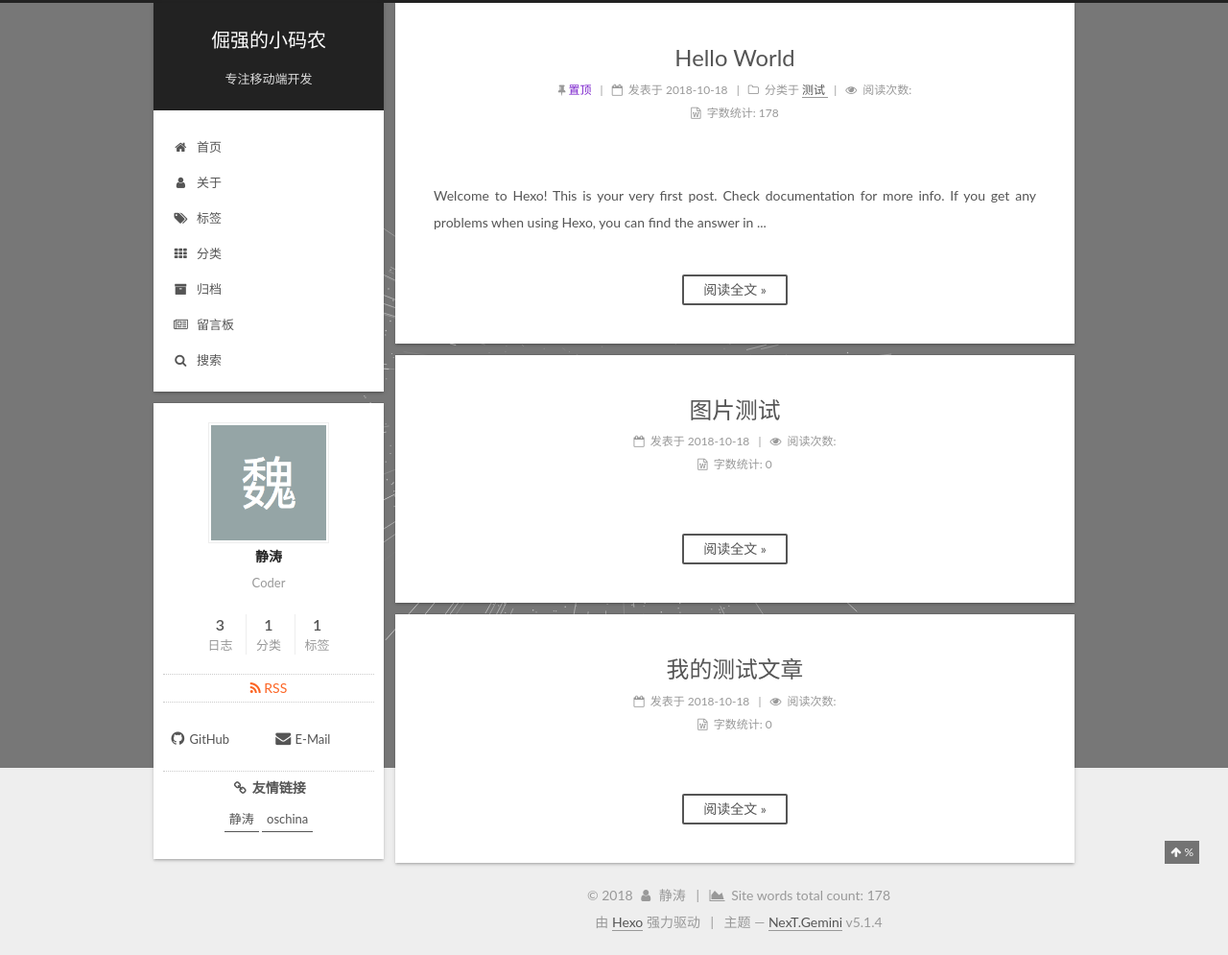
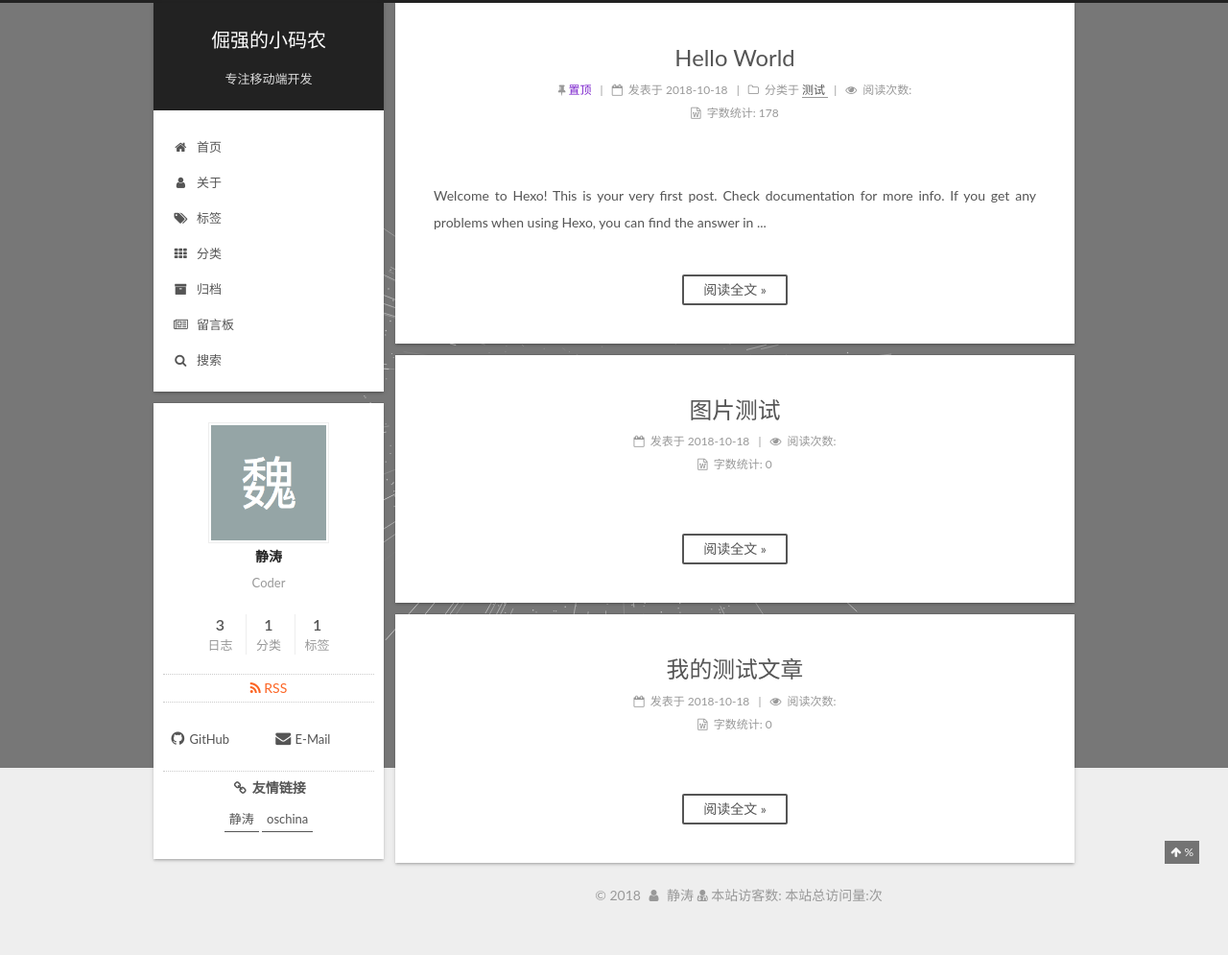
Before and after one commit to jingtao910429/jingtao910429.github.io, a plain HTML site: page index.html in a window 1280 px wide. Shown: the whole page at 96% size. After the commit the page ends 967 px from the top, so only its background shows below. Drawn offline with nearby package versions, Linux system fonts and the light colour scheme; some packages are replaced by stand-ins of ours; animation ran at ten frames a second; a script that the page names is missing.

Commit message:
Site updated: 2018-10-18 23:22:48

```diff
--- a/2018/10/18/hello-world/index.html
+++ b/2018/10/18/hello-world/index.html
@@ -780,13 +780,24 @@ var jiathis_config={
 
     <footer id="footer" class="footer">
       <div class="footer-inner">
-        <div class="copyright">&copy; <span itemprop="copyrightYear">2018</span>
+        <script async src="https://dn-lbstatics.qbox.me/busuanzi/2.3/busuanzi.pure.mini.js"></script>
+<div class="copyright">&copy; <span itemprop="copyrightYear">2018</span>
   <span class="with-love">
     <i class="fa fa-user"></i>
   </span>
   <span class="author" itemprop="copyrightHolder">静涛</span>
 
 
+
+  <div class="powered-by">
+<i class="fa fa-user-md"></i><span id="busuanzi_container_site_uv">
+  本站访客数:<span id="busuanzi_value_site_uv"></span>
+</span>
+<span id="busuanzi_container_site_pv">
+    本站总访问量:<span id="busuanzi_value_site_pv"></span>次
+</span>
+</div>
+  <!--
     <span class="post-meta-divider">|</span>
     <span class="post-meta-item-icon">
       <i class="fa fa-area-chart"></i>
@@ -796,8 +807,10 @@ var jiathis_config={
 
     <span title="Site words total count">178</span>
 
+  -->
 </div>
 
+<!--
 
   <div class="powered-by">由 <a class="theme-link" target="_blank" href="https://hexo.io">Hexo</a> 强力驱动</div>
 
@@ -811,6 +824,7 @@ var jiathis_config={
 
 
 
+-->
 
 
 
--- a/index.html
+++ b/index.html
@@ -971,13 +971,24 @@
 
     <footer id="footer" class="footer">
       <div class="footer-inner">
-        <div class="copyright">&copy; <span itemprop="copyrightYear">2018</span>
+        <script async src="https://dn-lbstatics.qbox.me/busuanzi/2.3/busuanzi.pure.mini.js"></script>
+<div class="copyright">&copy; <span itemprop="copyrightYear">2018</span>
   <span class="with-love">
     <i class="fa fa-user"></i>
   </span>
   <span class="author" itemprop="copyrightHolder">静涛</span>
 
 
+
+  <div class="powered-by">
+<i class="fa fa-user-md"></i><span id="busuanzi_container_site_uv">
+  本站访客数:<span id="busuanzi_value_site_uv"></span>
+</span>
+<span id="busuanzi_container_site_pv">
+    本站总访问量:<span id="busuanzi_value_site_pv"></span>次
+</span>
+</div>
+  <!--
     <span class="post-meta-divider">|</span>
     <span class="post-meta-item-icon">
       <i class="fa fa-area-chart"></i>
@@ -987,8 +998,10 @@
 
     <span title="Site words total count">178</span>
 
+  -->
 </div>
 
+<!--
 
   <div class="powered-by">由 <a class="theme-link" target="_blank" href="https://hexo.io">Hexo</a> 强力驱动</div>
 
@@ -1002,6 +1015,7 @@
 
 
 
+-->
 
 
 
```
Also changed, not shown: 2018/10/18/图片测试/index.html (+15 -1 lines), 2018/10/18/我的测试文章/index.html (+15 -1 lines), about/index.html (+15 -1 lines), archives/2018/10/index.html (+15 -1 lines), archives/2018/index.html (+15 -1 lines), archives/index.html (+15 -1 lines), categories/index.html (+15 -1 lines), categories/测试/index.html (+15 -1 lines), guestbook/index.html (+15 -1 lines), tags/index.html (+15 -1 lines), tags/测试/index.html (+15 -1 lines).
